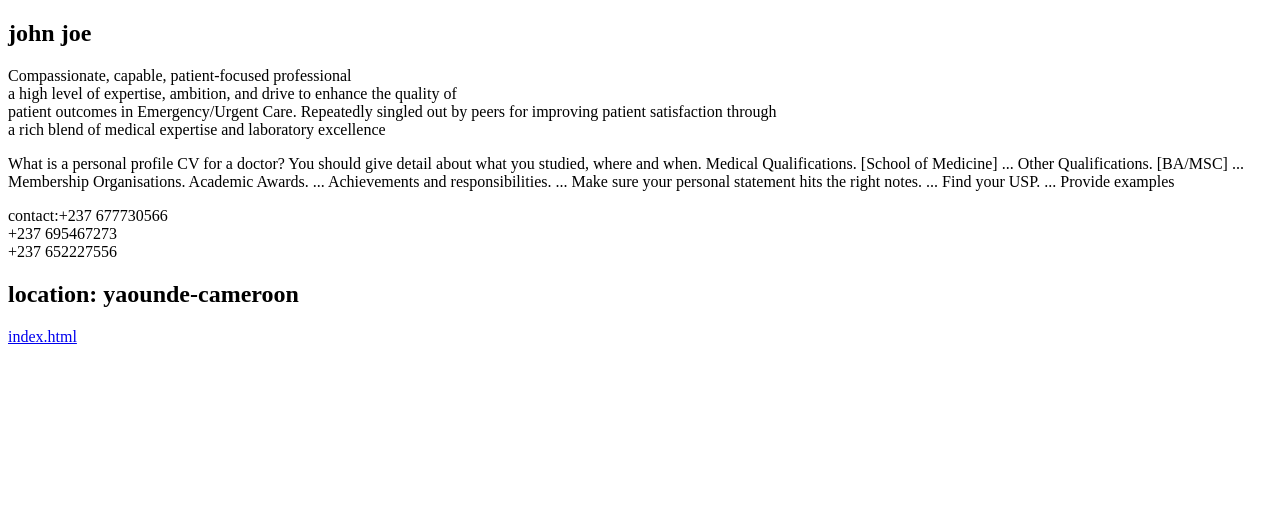
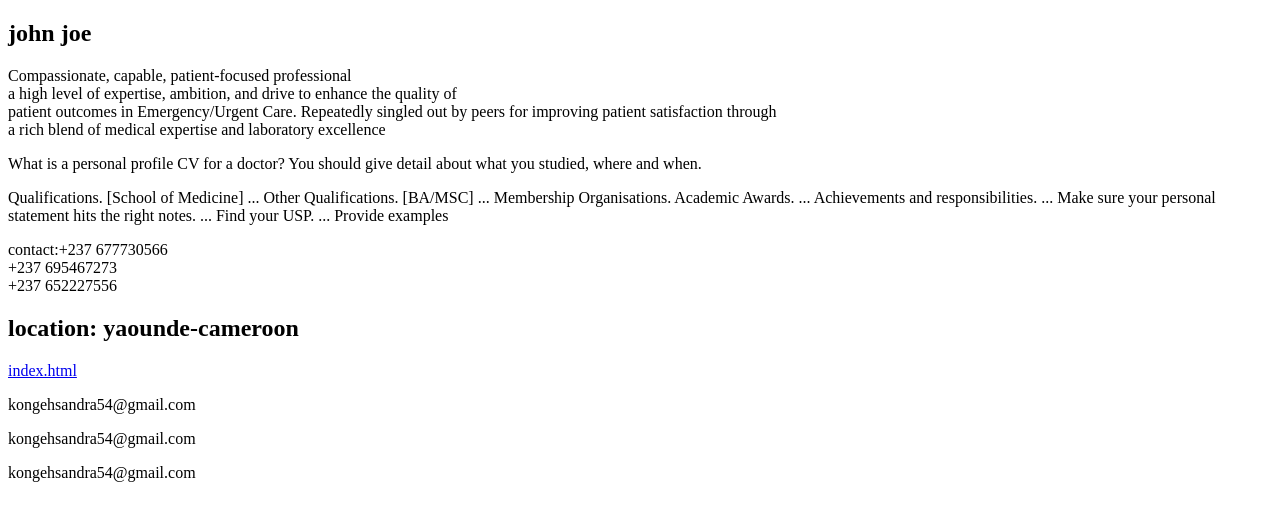
Before and after one commit to kongehsandra/online-hpt, a plain HTML site: page contact.html in a window 1280 px wide. Drawn offline with Linux system fonts and the light colour scheme.

Commit message:
modified contact.css

```diff
--- a/contact.html
+++ b/contact.html
@@ -4,8 +4,9 @@
     <meta charset="UTF-8">
     <meta name="viewport" content="width=device-width, initial-scale=1.0">
     <title>profile</title>
+    <link rel="stylesheet" href="./contact.css">
 </head>
-<body>
+<body class="container">
     <main>
         <section>
             <div class="john">
@@ -14,7 +15,7 @@
                     Compassionate, capable, patient-focused professional <br> a high level of expertise, ambition, and drive to enhance the quality of<br> patient outcomes in Emergency/Urgent Care. Repeatedly singled out by peers for improving patient satisfaction through <br>a rich blend of medical expertise and laboratory excellence</p>
                     What is a personal profile CV for a doctor?
 You should give detail about what you studied, where and when.
-Medical Qualifications. [School of Medicine] ...
+<p class="p1"> Qualifications. [School of Medicine] ...
 Other Qualifications. [BA/MSC] ...
 Membership Organisations.
 Academic Awards. ...
@@ -22,6 +23,7 @@ Achievements and responsibilities. ...
 Make sure your personal statement hits the right notes. ...
 Find your USP. ...
 Provide examples
+</p>
             </div>
             <div class="contact">
                 <P>contact:+237 677730566<br>
@@ -29,8 +31,13 @@ Provide examples
             +237 652227556</P>
             <h2>location: yaounde-cameroon</h2>
             </div>
-            <a href="index.html">index.html</a>
+            <div class="foot"><a href="index.html">index.html</a></div>
         </section>
     </main>
+    <footer>
+        <p class="p4">kongehsandra54@gmail.com</p>
+        <p class="p2">kongehsandra54@gmail.com</p>
+        <p class="p3">kongehsandra54@gmail.com</p>
+    </footer>
 </body>
 </html>
```
